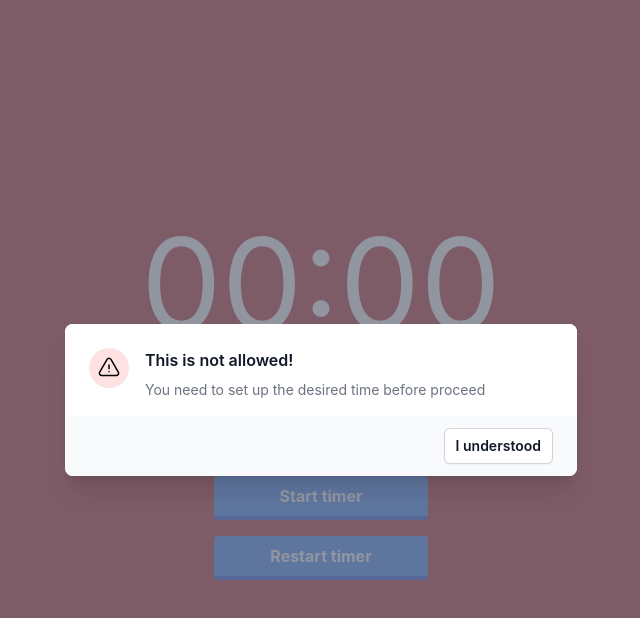
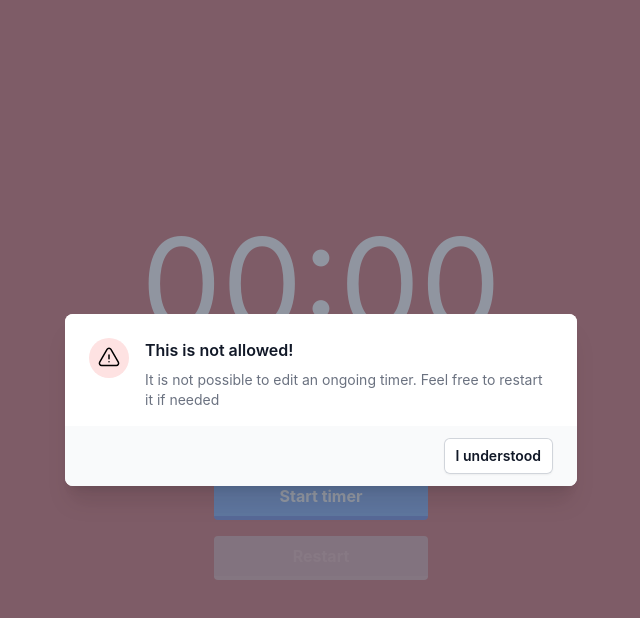
Before and after one commit to andrevinicius201/pomodoro, a React (Create React App) app: page / in a window 1280 px wide. Both pictures are taken after a click on the button "Start timer". Shown: the top 618 px of the page, without its empty margins (319-959 px from the left). Built offline with nearby package versions, Linux system fonts and the light colour scheme.

Commit message:
adding more restrictions to controls

```diff
--- a/src/components/Timer.js
+++ b/src/components/Timer.js
@@ -6,6 +6,10 @@ export default class Timer extends Component {
 
     constructor(){
         super()
+
+        this.disabledButtonClass = "w-3/6 mt-4 text-white font-bold py-2 px-4 rounded border-b-4 md:w-2/6 lg:w-2/6 xl:w-1/6 2xl:w-1/6 bg-gray-300 cursor-not-allowed opacity-50"
+        this.enabledButtonClass = "w-3/6 mt-4 bg-blue-500 hover:bg-blue-400 text-white font-bold py-2 px-4 border-b-4 border-blue-700 hover:border-blue-500 rounded md:w-2/6 lg:w-2/6 xl:w-1/6 2xl:w-1/6"
+
         this.controlTimer=this.controlTimer.bind(this);
         this.startTimer=this.startTimer.bind(this);
         this.resumeTimer=this.resumeTimer.bind(this);
@@ -22,8 +26,10 @@ export default class Timer extends Component {
             initiated: false,
             buttonMessage: "Start timer",
             disableSetupFieldButton: false,
+            disableStartButtonStatus: false,
+            disableRestartButtonStatus: true,
             showModal: false,
-            modalMessage: "You need to set up the desired time before proceed"
+            restartButtonClass: this.disabledButtonClass
         };
         this.audioButtonReference = createRef();
         this.timeOverAudioReference = createRef();
@@ -59,8 +65,7 @@ export default class Timer extends Component {
             if(this.state.minutes > 0){
                 this.startTimer()
             } else {
-                let msg="You need to set up the desired time before proceed"
-                this.handleShowModalStatus(true, msg)
+                this.handleShowModalStatus(true)
             }
 
         }
@@ -87,7 +92,9 @@ export default class Timer extends Component {
         );
         this.changeButonStatus("Pause")
         this.setState({
-            disableSetupFieldButton: true
+            disableSetupFieldButton: true,
+            disableRestartButtonStatus: false,
+            restartButtonClass: this.enabledButtonClass
         })
     }
 
@@ -113,10 +120,12 @@ export default class Timer extends Component {
     stopTimer(){
         this.setState({
             initiated: false,
-            runnnig: false
+            runnnig: false,
+            disableRestartButtonStatus: true
         })
         this.playTimeOverAudio()
         this.changeButonStatus("Start timer")
+
     }
 
     zeroPad = (num, places) => String(num).padStart(places, '0')
@@ -184,29 +193,17 @@ export default class Timer extends Component {
 
 
 
-                    <button onClick={this.controlTimer} className="w-3/6 mt-4 bg-blue-500 hover:bg-blue-400 text-white font-bold py-2 px-4 border-b-4 border-blue-700 hover:border-blue-500 rounded md:w-2/6 lg:w-2/6 xl:w-1/6 2xl:w-1/6">
+                    <button onClick={this.controlTimer} disabled={this.state.disableStartButtonStatus} className="w-3/6 mt-4 bg-blue-500 hover:bg-blue-400 text-white font-bold py-2 px-4 border-b-4 border-blue-700 hover:border-blue-500 rounded md:w-2/6 lg:w-2/6 xl:w-1/6 2xl:w-1/6">
                         {
                             this.state.buttonMessage
                         }
                     </button>
-                    <button onClick={this.refreshPage} className="w-3/6 mt-4 bg-blue-500 hover:bg-blue-400 text-white font-bold py-2 px-4 border-b-4 border-blue-700 hover:border-blue-500 rounded md:w-2/6 lg:w-2/6 xl:w-1/6 2xl:w-1/6">
-                        {/* <div className="flex flex-wrap"> */}
-
-                            {/* <svg xmlns="http://www.w3.org/2000/svg" fill="none" viewBox="0 0 24 24" strokeWidth={3} stroke="currentColor" className="w-1/12 h-1/5">
-                                <path strokeLinecap="round" strokeLinejoin="round" d="M16.023 9.348h4.992v-.001M2.985 19.644v-4.992m0 0h4.992m-4.993 0 3.181 3.183a8.25 8.25 0 0 0 13.803-3.7M4.031 9.865a8.25 8.25 0 0 1 13.803-3.7l3.181 3.182m0-4.991v4.99" />
-                            </svg> */}
-
-                            <span>
-                                Restart timer
-                            </span>
-
-                        {/* </div> */}
-
+                    <button onClick={this.refreshPage} disabled={this.state.disableRestartButtonStatus} className={this.state.restartButtonClass}>
+                        Restart
                     </button>
 
 
-
-                {this.state.showModal && <WarningModal sendDataToParent={this.handleShowModalStatus} message={this.state.modalMessage}/>}
+                {this.state.showModal && <WarningModal sendDataToParent={this.handleShowModalStatus}/>}
 
             </div>
 
--- a/src/components/warningModal.js
+++ b/src/components/warningModal.js
@@ -1,7 +1,7 @@
 import { Fragment, useRef, useState } from 'react'
 import { Dialog, Transition } from '@headlessui/react'
 
-export default function WarningModal({ sendDataToParent, message }) {
+export default function WarningModal({ sendDataToParent }) {
   const [open, setOpen] = useState(true)
 
   const cancelButtonRef = useRef(null)
@@ -50,7 +50,7 @@ export default function WarningModal({ sendDataToParent, message }) {
                       </Dialog.Title>
                       <div className="mt-2">
                         <p className="text-sm text-gray-500">
-                          {message}
+                          It is not possible to edit an ongoing timer. Feel free to restart it if needed
                         </p>
                       </div>
                     </div>
```
